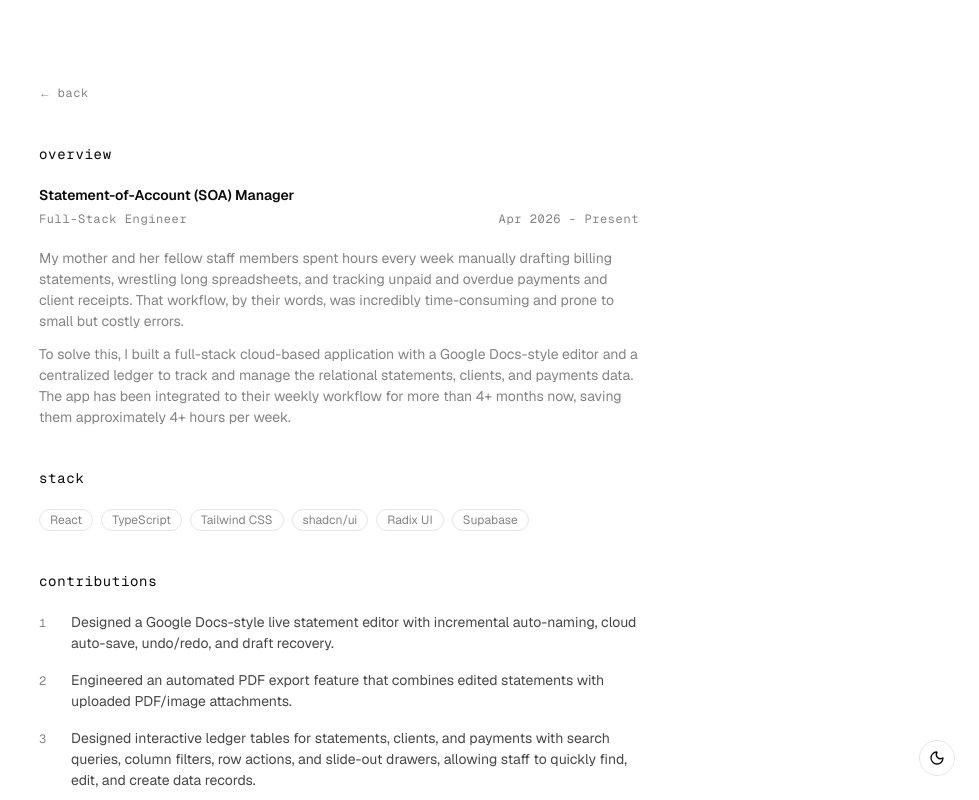
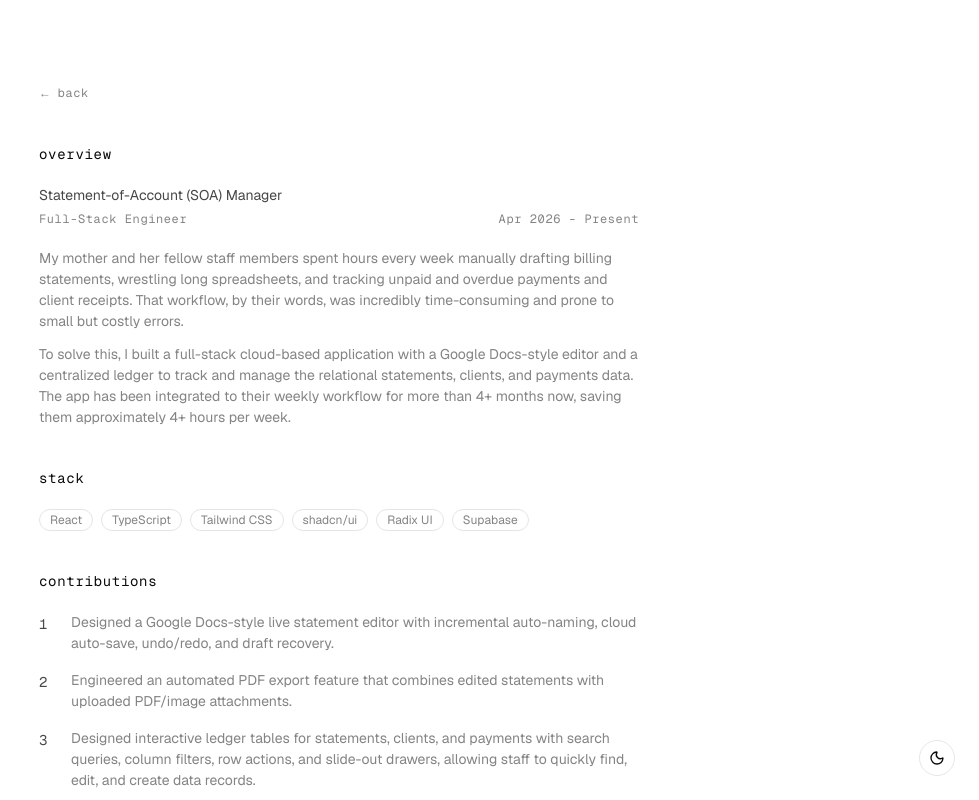
Before and after one commit to martinmnlx/next-portfolio, a Next.js app: page /projects/soa-manager in a window 1280 px wide. Shown: the top 800 px of the page, without its empty margins (301-1280 px from the left). Built offline with nearby package versions, Linux system fonts and the light colour scheme.

Commit message:
feat: adjust font weights on project page

```diff
--- a/src/app/projects/[slug]/page.tsx
+++ b/src/app/projects/[slug]/page.tsx
@@ -62,9 +62,7 @@ export default async function ProjectPage({ params }: ProjectPageProps) {
       <div className="flex flex-col gap-5">
         <Typography variant="h1">overview</Typography>
         <div className="flex flex-col gap-1">
-          <Typography variant="h4" className="font-semibold text-foreground">
-            {project.title}
-          </Typography>
+          <Typography variant="h4">{project.title}</Typography>
           <div className="flex flex-row items-center justify-between">
             <Typography variant="h3">{project.role}</Typography>
             <Typography variant="h3">{project.period}</Typography>
@@ -96,15 +94,12 @@ export default async function ProjectPage({ params }: ProjectPageProps) {
           {project.contributions.map((item, idx) => (
             <div key={idx} className="flex flex-row items-start gap-4">
               <Typography
-                variant="h3"
-                className="w-4 shrink-0 pt-0.5 select-none font-mono"
+                variant="h2"
+                className="w-4 shrink-0 pt-0.5 select-none"
               >
                 {idx + 1}
               </Typography>
-              <Typography
-                variant="p"
-                className="text-foreground/75 leading-[150%]"
-              >
+              <Typography variant="p" className="leading-[150%]">
                 {item}
               </Typography>
             </div>
```
